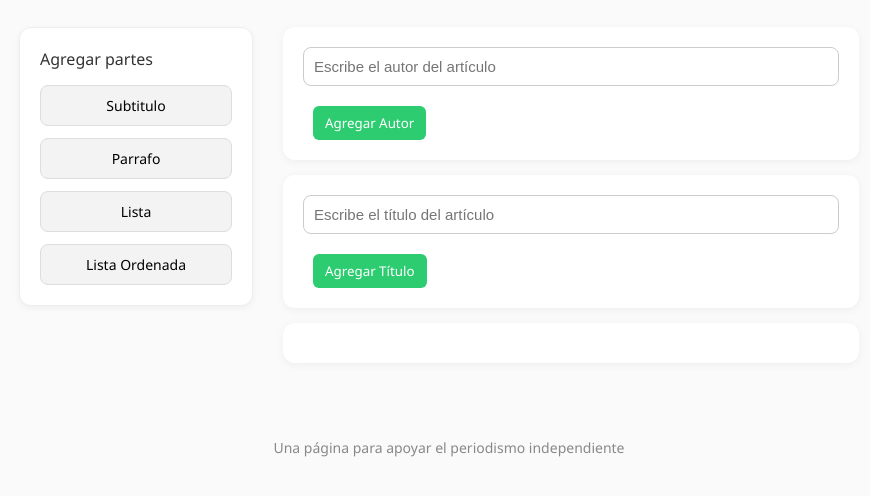
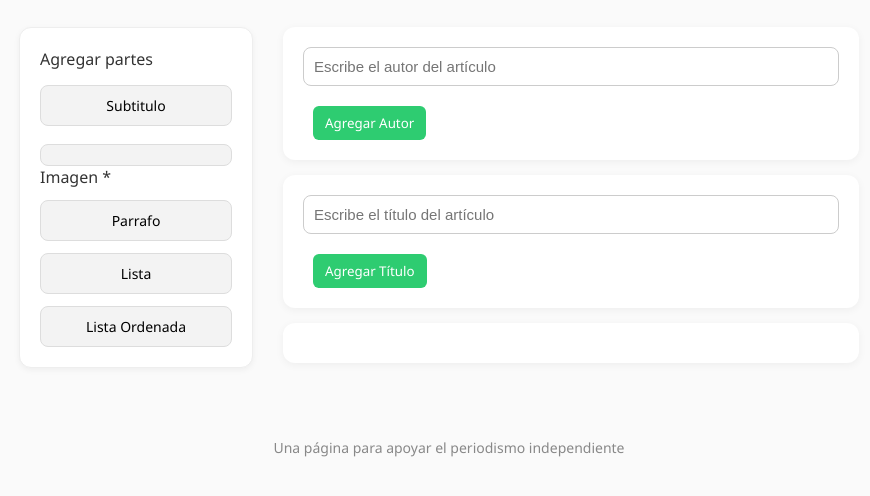
Before and after one commit to 4toche/Vox, a plain HTML site: page vox_libre/BETA.html in a window 1280 px wide. Shown: the part 182-678 px from the top of the page, without its empty margins (191-1061 px from the left). Drawn offline with Linux system fonts and the light colour scheme.

Commit message:
Update BETA.html

```diff
--- a/vox_libre/BETA.html
+++ b/vox_libre/BETA.html
@@ -35,6 +35,7 @@
       <h2>Agregar partes</h2>
       <ul class="accion">
         <li><button class="btn-accion">Subtitulo</button></li>
+        <li><button class="btn-accion"></button>Imagen *</li>
         <li><button class="btn-accion">Parrafo</button></li>
         <li><button class="btn-accion">Lista</button></li>
         <li><button class="btn-accion">Lista Ordenada</button></li>
```
